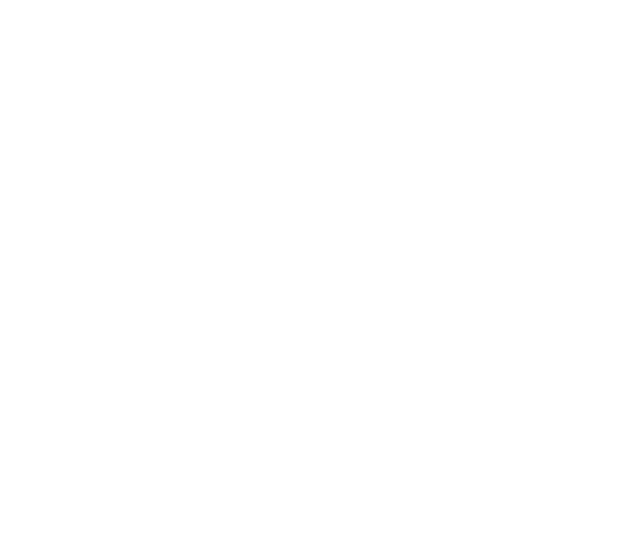
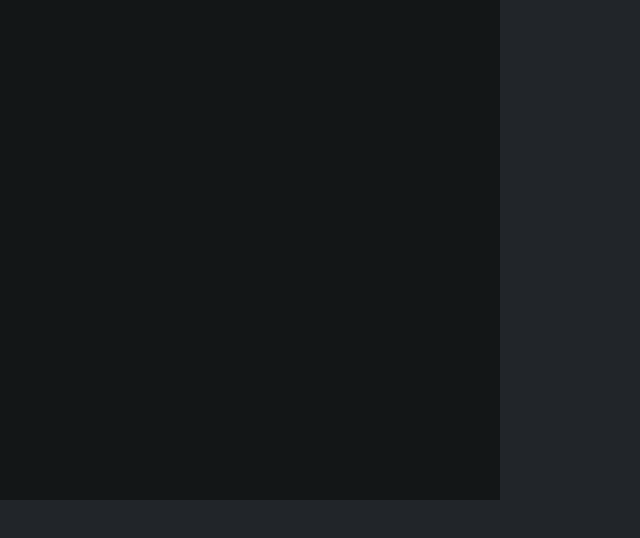
Before and after one commit to quynhtran158/Master, a plain HTML site: page index.html in a window 1280 px wide. Shown: the whole page, without its empty margins (0-640 px from the left). Drawn offline with nearby package versions, Linux system fonts and the light colour scheme.

Commit message:
color setup

```diff
--- a/index.css
+++ b/index.css
@@ -3,9 +3,23 @@ a {
 }
 
 :root {
-  --white-light-bg: #f7f9fc;
-  --black-light-bg: #191c1d;
-  --black-bg: #131617;
   --pink: #dc4f72;
   --black-light-text: #5a5a5a;
 }
+
+[data-bs-theme="dark"] {
+  --bg-color: #131617;
+  --bg-color-light: #191c1d;
+}
+
+[data-bs-theme="white"] {
+  --bg-color: white;
+  --bg-color-light: #f7f9fc;
+}
+
+#navbar {
+  display: block;
+  width: 500px;
+  height: 500px;
+  background-color: var(--bg-color);
+}
--- a/index.html
+++ b/index.html
@@ -1,5 +1,5 @@
 <!DOCTYPE html>
-<html lang="en">
+<html lang="en" data-bs-theme="dark">
   <head>
     <title>Title</title>
     <!-- Required meta tags -->
```
